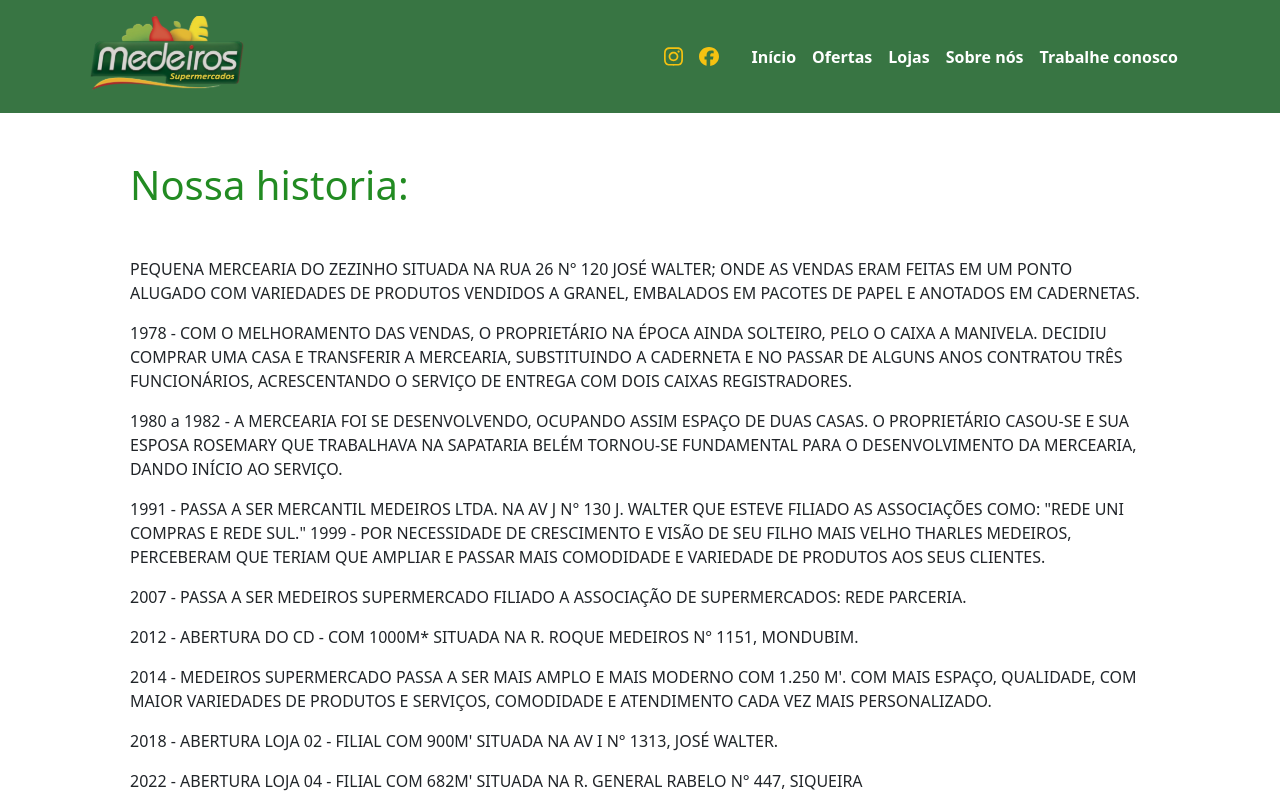
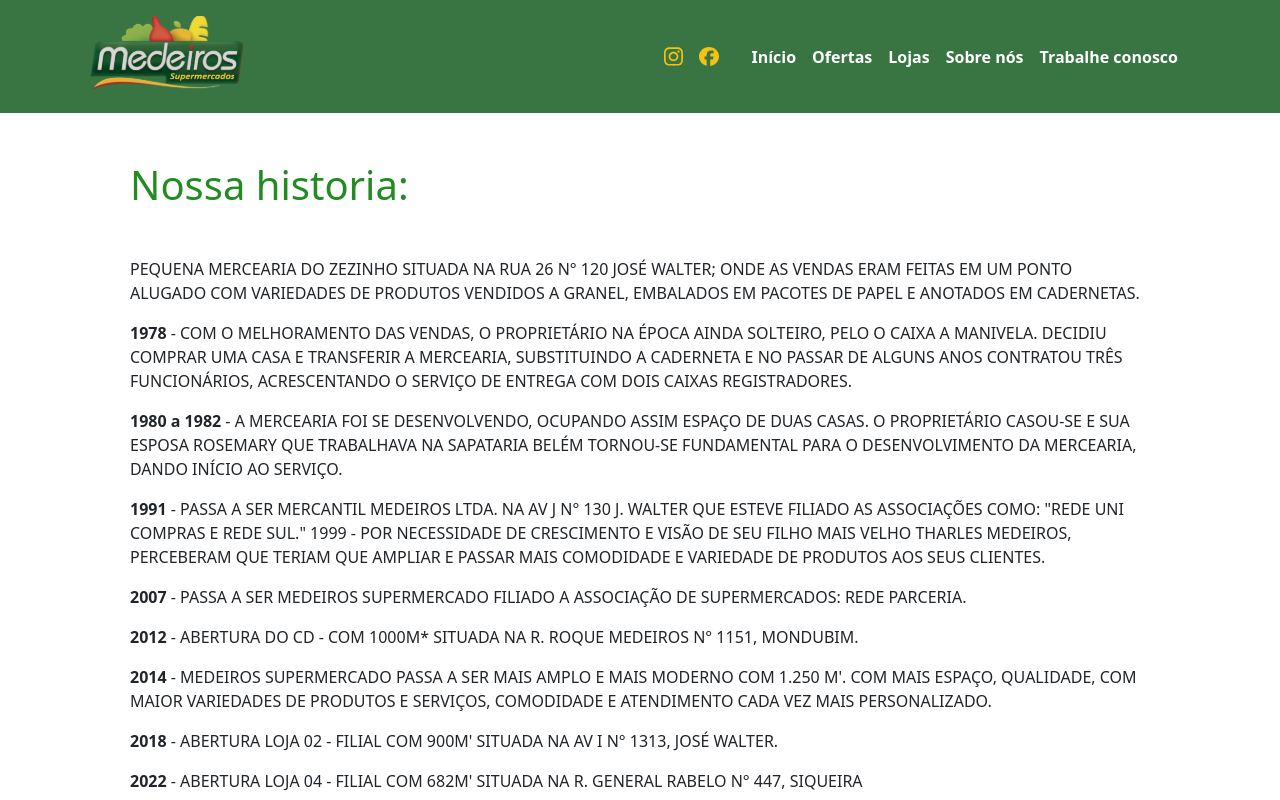
Before and after one commit to S-Medeiros/site-institucional-React-, a React (Vite) app: page /sobre in a window 1280 px wide. Shown: the top 800 px of the page. Built offline with nearby package versions, Linux system fonts and the light colour scheme.

Commit message:
style: font

```diff
--- a/public/style.css
+++ b/public/style.css
@@ -281,6 +281,10 @@ ion-icon {
   color: #fff;
 }
 
+.realce {
+  font-weight: 600;
+}
+
 .secao-rodape {
   display: flex;
   gap: 2rem;
```
Also changed, not shown: 1 other file (tests, documents, lock files or other folders).
